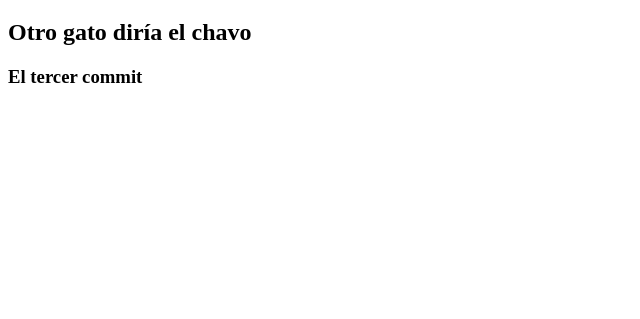
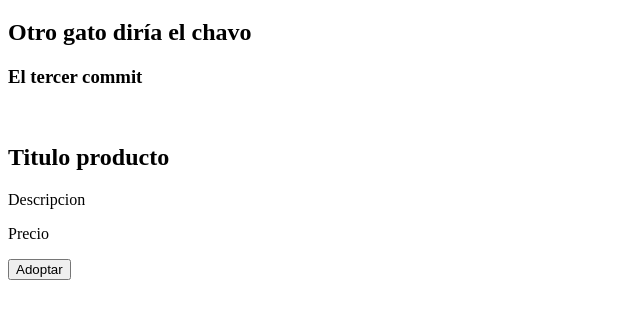
Before and after one commit to ShahirBrahim/proyecto--falso, a plain HTML site: page index.html in a window 1280 px wide. Shown: the part 61-380 px from the top of the page, without its empty margins (0-640 px from the left). Drawn offline with Linux system fonts and the light colour scheme.

Commit message:
Card con gatito

```diff
--- a/index.html
+++ b/index.html
@@ -9,5 +9,13 @@
     <h1>Hola Mundo</h1>
     <h2>Otro gato diría el chavo</h2>
     <h3>El tercer commit</h3>
+
+    <div>
+        <img src="" alt="">
+        <h2>Titulo producto</h2>
+        <p>Descripcion</p>
+        <p>Precio</p>
+        <button>Adoptar</button>
+    </div>
 </body>
 </html>
```
